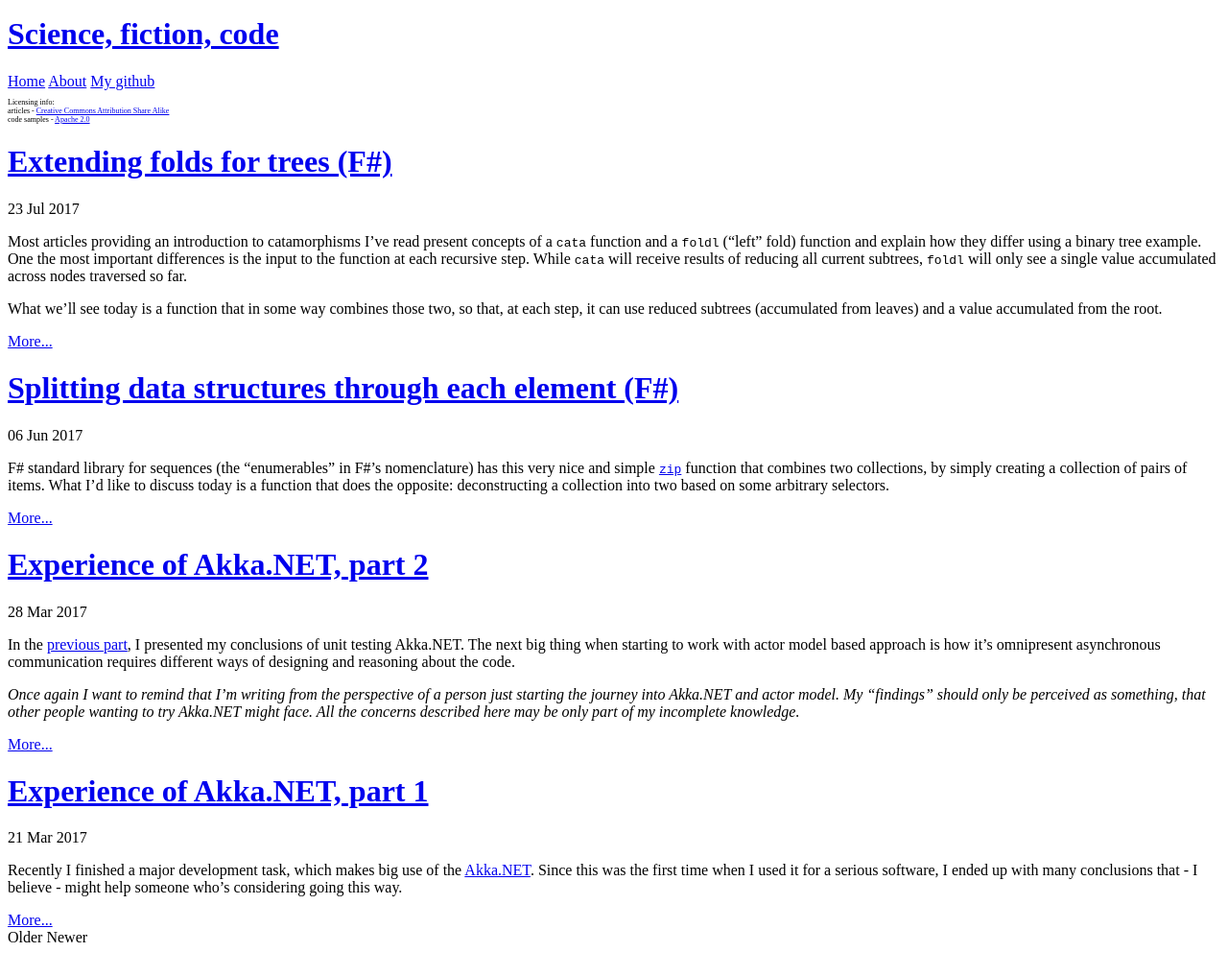
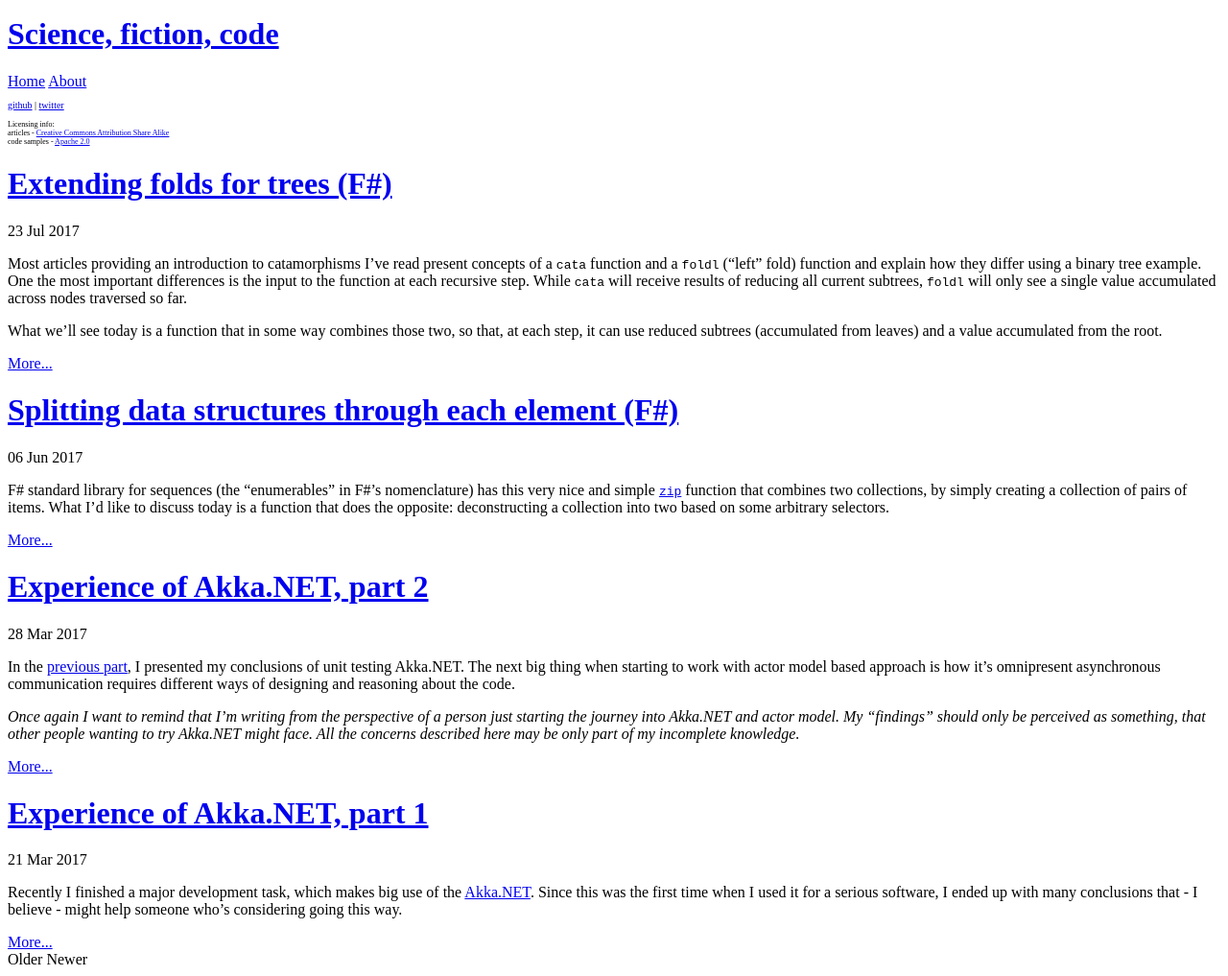
Before and after one commit to blainne/blainne.github.io, a Jekyll site: the page built from index.html, in a window 1280 px wide, cut to the strip 112-1129 px from the top of the page. Shown: the whole strip at 96% size. Built offline with Jekyll 4.4.1, drawn with Linux system fonts in a browser that asks for light colours; the list of posts is cut into pages by our own code; before the commit the page ends 1106 px from its top, so only the background shows below that.

Commit message:
personal links

```diff
--- a/_includes/sidebar.html
+++ b/_includes/sidebar.html
@@ -26,15 +26,20 @@
         {% endif %}
       {% endfor %}
 
-      <a class="sidebar-nav-item" href="https://github.com/blainne">My github</a>
     </nav>
 
     <style>
           .license {
             font-size: 8px;
           }
+          .personal-links {
+            font-size: 10px;
+          }
     </style>
 
+    <p class="personal-links">
+      <a href="https://github.com/blainne">github</a> | <a href="https://twitter.com/gslawecki">twitter</a>
+    </p>
     <p class = "license">Licensing info:
             <br/>articles - <a href="http://creativecommons.org/licenses/by-sa/3.0/">Creative Commons Attribution Share Alike</a>
             <br/>code samples - <a href="https://www.apache.org/licenses/LICENSE-2.0">Apache 2.0</a>
```
